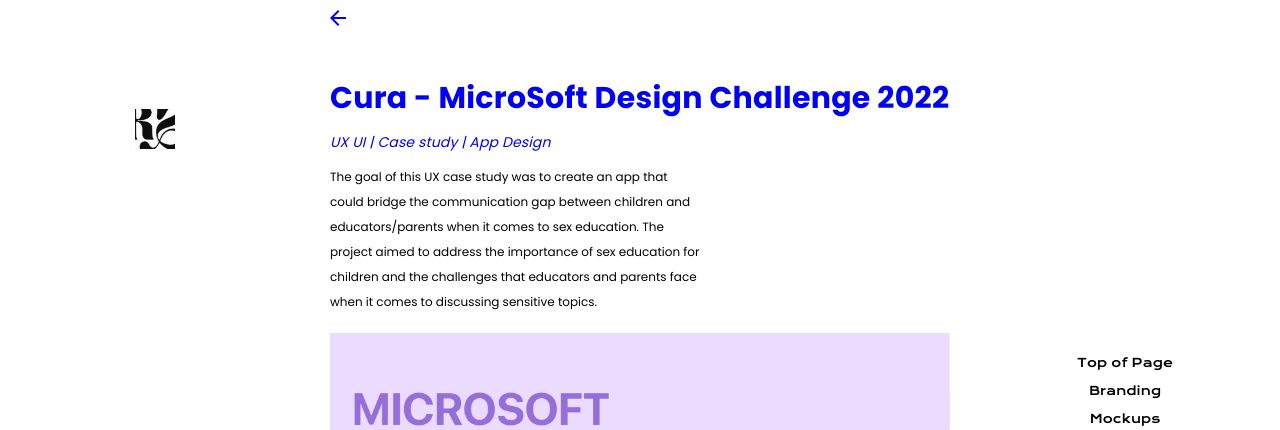
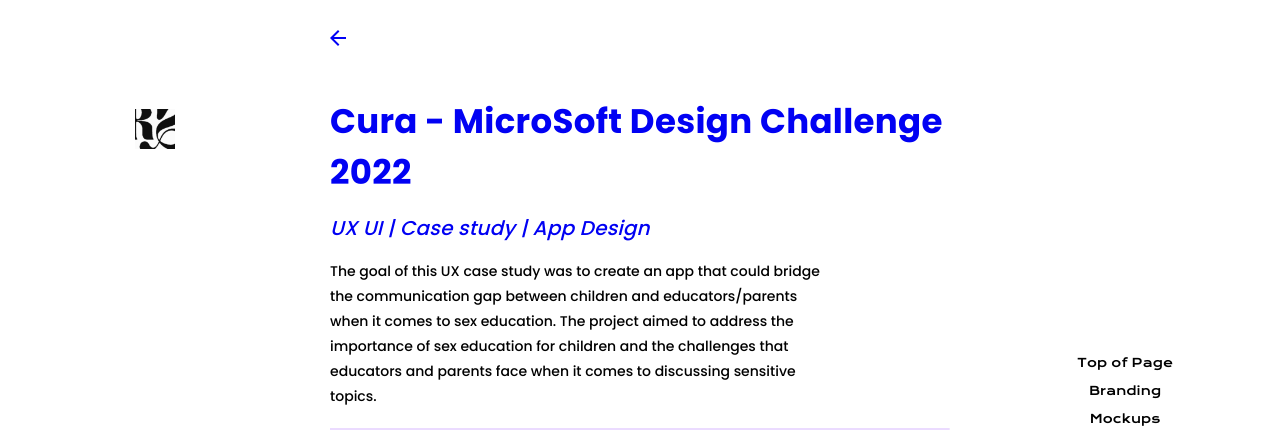
Before and after one commit to vidhisharma1607/final-portfolio, a React (Create React App) app: page /project/cura in a window 1280 px wide. Shown: the top 430 px of the page. Built offline with nearby package versions, Linux system fonts and the light colour scheme.

Commit message:
project2 updated

```diff
--- a/src/projectDescription/Project2.js
+++ b/src/projectDescription/Project2.js
@@ -85,6 +85,7 @@
           </div>
         </div>
 
+
         {/* Second column */}
         <div style={{ width: "100%" }}>
           <Box
@@ -97,31 +98,33 @@
             }}
           >
             <Button LinkComponent={Link} to="/work">
-              <ArrowBackIcon className="arrowIcon" sx={{ color: "#0101F6" }} />
+              <ArrowBackIcon className="arrowIcon" sx={{ color: "#0101F6", paddingTop:"20px" }} />
             </Button>
           </Box>
           <Box className="ProjDesc" sx={{ flexGrow: 1, marginTop: "40px" }}>
             <Typography
               fontFamily={"Poppins"}
               fontWeight={700}
-              fontSize={{ xs: "10px", sm: "30px" }}
+              fontSize={{ xs: "30px", sm: "34px" }}
               sx={{ color: "#0101F3" }}
             >
               Cura - MicroSoft Design Challenge 2022
             </Typography>
             <Typography
               fontFamily={"Poppins"}
-              fontSize={{ xs: "10px", sm: "14px" }}
+              fontSize={{  xs: "17px", sm: "20px" }}
               lineHeight={3}
+              fontWeight={500}
               sx={{ color: "#0101F3" }}
             >
               <i>UX UI | Case study | App Design</i>
             </Typography>
-            <Box sx={{ flexGrow: 1, width: { xs: "90%", sm: "60%" } }}>
+            <Box sx={{ flexGrow: 1, width: { xs: "90%", sm: "80%" } }}>
               <Typography
                 variant="body"
+                fontWeight={500}
                 fontFamily={"Poppins"}
-                fontSize={{ xs: "8px", sm: "12px" }}
+                fontSize={{ xs: "14px", sm: "14px"  }}
                 lineHeight={-1}
                 sx={{ color: "#000000" }}
               >
@@ -150,11 +153,13 @@
               src={img1}
             />
 
+
             <img
               alt="image1"
               style={{ width: "100%", maxWidth: "905px", height: "auto" }}
               src={img2}
             />
+
 
             <img
               id="research"
@@ -163,11 +168,13 @@
               src={img3}
             />
 
+
             <img
               alt="image1"
               style={{ width: "100%", maxWidth: "905px", height: "auto" }}
               src={img4}
             />
+
 
             <img
               id="branding"
@@ -176,11 +183,13 @@
               src={img5}
             />
 
+
             <img
               alt="image1"
               style={{ width: "100%", maxWidth: "905px", height: "auto" }}
               src={img6}
             />
+
 
             <img
               alt="image1"
@@ -188,11 +197,13 @@
               src={img7}
             />
 
+
             <img
               alt="image1"
               style={{ width: "100%", maxWidth: "905px", height: "auto" }}
               src={img8}
             />
+
 
             <img
               alt="image1"
@@ -200,11 +211,13 @@
               src={img9}
             />
 
+
             <img
               alt="image1"
               style={{ width: "100%", maxWidth: "905px", height: "auto" }}
               src={img10}
             />
+
 
             <img
               id="solution"
@@ -213,17 +226,20 @@
               src={img11}
             />
 
+
             <img
               alt="image1"
               style={{ width: "100%", maxWidth: "905px", height: "auto" }}
               src={img12}
             />
 
+
             <img
               alt="image1"
               style={{ width: "100%", maxWidth: "905px", height: "auto" }}
               src={img13}
             />
+
 
             <img
               id="interface"
@@ -232,11 +248,13 @@
               src={img14}
             />
 
+
             <img
               alt="image1"
               style={{ width: "100%", maxWidth: "905px", height: "auto" }}
               src={img15}
             />
+
 
             <img
               alt="image1"
@@ -244,11 +262,13 @@
               src={img16}
             />
 
+
             <img
               alt="image1"
               style={{ width: "100%", maxWidth: "905px", height: "auto" }}
               src={img17}
             />
+
 
             <img
               id="website"
@@ -257,6 +277,7 @@
               src={img18}
             />
 
+
             <img
               alt="image1"
               style={{ width: "100%", maxWidth: "905px", height: "auto" }}
@@ -264,6 +285,7 @@
             />
           </Box>
         </div>
+
 
         {/* Third column */}
         <div
@@ -369,6 +391,7 @@
             💖
           </Typography>
 
+
           <Typography
             marginTop="2%"
             marginBottom="2%"
@@ -407,4 +430,5 @@
   );
 };
 
+
 export default Project2;
```
